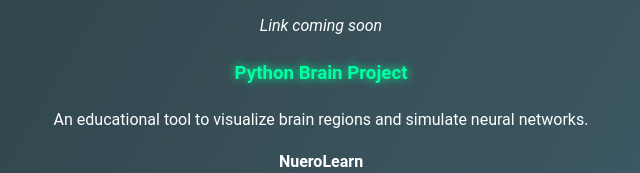
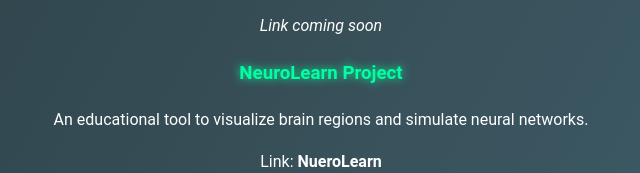
Before and after one commit to LucaT445/LucaT445.github.io, a plain HTML site: page index.html in a window 1280 px wide. Shown: the part 627-800 px from the top of the page, 319-959 px from the left. Drawn offline with Linux system fonts and the light colour scheme.

Commit message:
Added NeuroLearn link with name

```diff
--- a/index.html
+++ b/index.html
@@ -33,9 +33,9 @@
                 <p><em>Link coming soon</em></p>
             </div>
             <div class="project">
-                <h3>Python Brain Project</h3>
+                <h3>NeuroLearn Project</h3>
                 <p>An educational tool to visualize brain regions and simulate neural networks.</p>
-                <a href="https://github.com/LucaT445/NueroLearn" target="_blank">NueroLearn</a>
+                <p>Link: <a href="https://github.com/LucaT445/NueroLearn" target="_blank">NueroLearn</a></p>
             </div>
         </section>
             </div>
```
